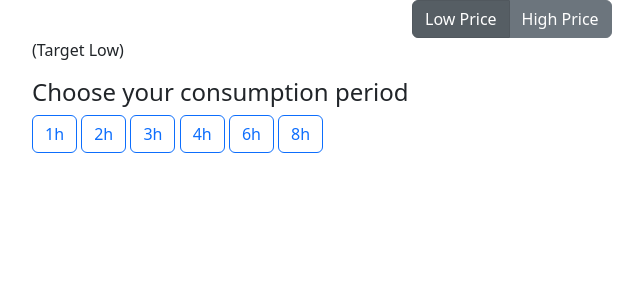
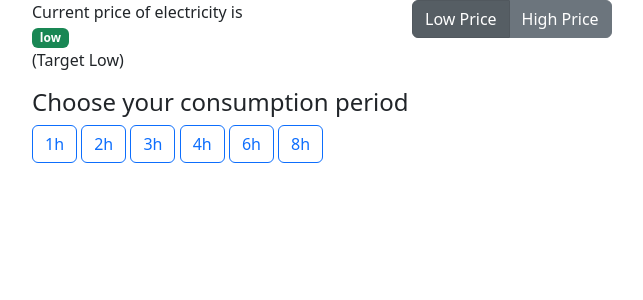
Before and after one commit to ertelicious/elektrikell, a React (Create React App) app: page / in a window 1280 px wide. Shown: the top 300 px of the page, without its empty margins (50-693 px from the left). Built offline with nearby package versions, Linux system fonts and the light colour scheme.

Commit message:
installed babel; Head current price

```diff
--- a/package.json
+++ b/package.json
@@ -30,5 +30,8 @@
       "last 1 firefox version",
       "last 1 safari version"
     ]
+  },
+  "devDependencies": {
+    "@babel/plugin-proposal-private-property-in-object": "^7.21.11"
   }
 }
--- a/src/Head/Info.jsx
+++ b/src/Head/Info.jsx
@@ -1,13 +1,17 @@
+import Badge from 'react-bootstrap/Badge';
 import Col from 'react-bootstrap/Col';
 import ButtonGroup from 'react-bootstrap/ButtonGroup';
 import Button from 'react-bootstrap/Button';
-import { PRICE_BUTTONS } from './constants';
+import { PRICE_BUTTONS, BADGES } from './constants';
 
 
 function Info ({ activePrice, setActivePrice }) {
     return (
         <>
-        <Col></Col>
+        <Col>
+            <div>Current price of electricity is</div>
+            <Badge bg={BADGES[0].name}>{BADGES[0].id}</Badge>
+        </Col>
         <Col>
             <ButtonGroup>
                 {PRICE_BUTTONS.map(({ name, id }) => (
--- a/src/Head/constants.js
+++ b/src/Head/constants.js
@@ -1,12 +1,26 @@
+export const LOW = 'low';
+export const HIGH = 'high';
+
+export const BADGES = [
+    {
+        name: 'success',
+        id: LOW
+    },
+    {
+        name: 'danger',
+        id: HIGH
+    }
+]
+
 export const PRICE_BUTTONS = [
     {
         name: "Low Price",
-        id: "low"
+        id: LOW,
     },
     {
         name: "High Price",
-        id: "high"
+        id: HIGH,
     }
 ];
 
-export const DEFAULT_ACTIVE_BUTTON = "low";
+export const DEFAULT_ACTIVE_BUTTON = LOW;
```
Also changed, not shown: 1 other file (tests, documents, lock files or other folders). Lines whose indentation alone changed are shown as unchanged.
